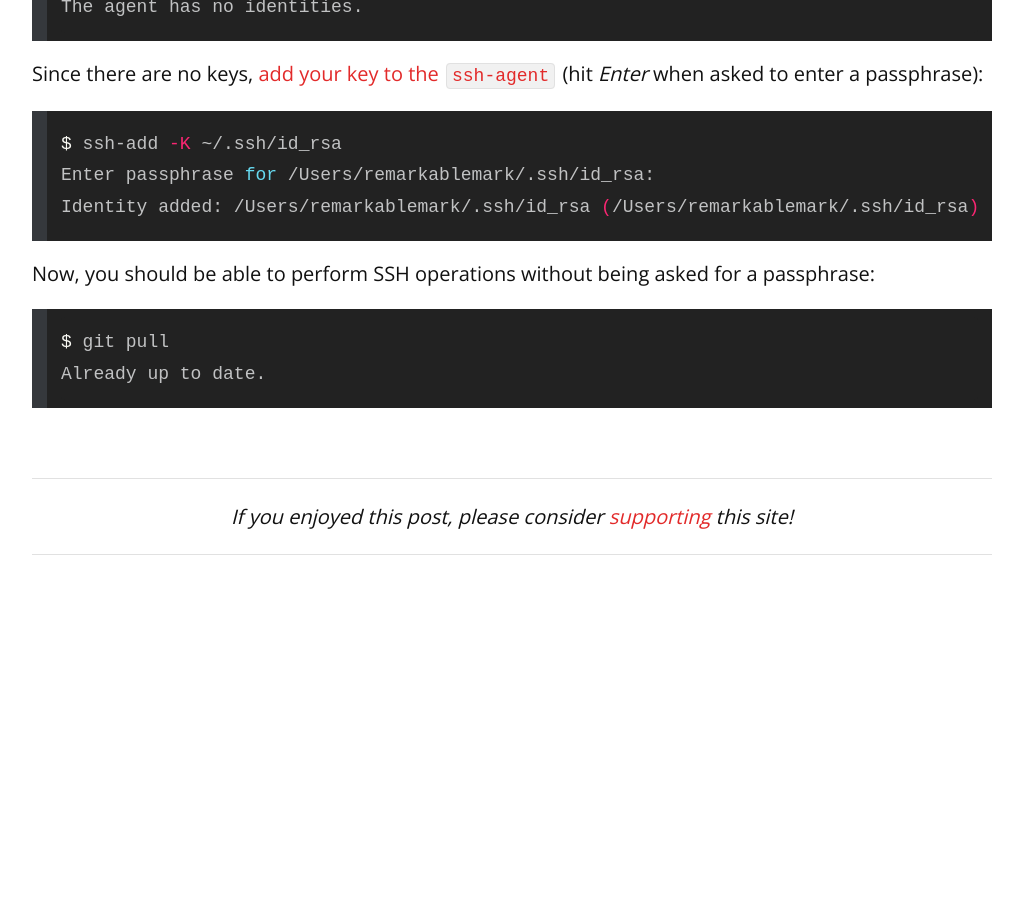
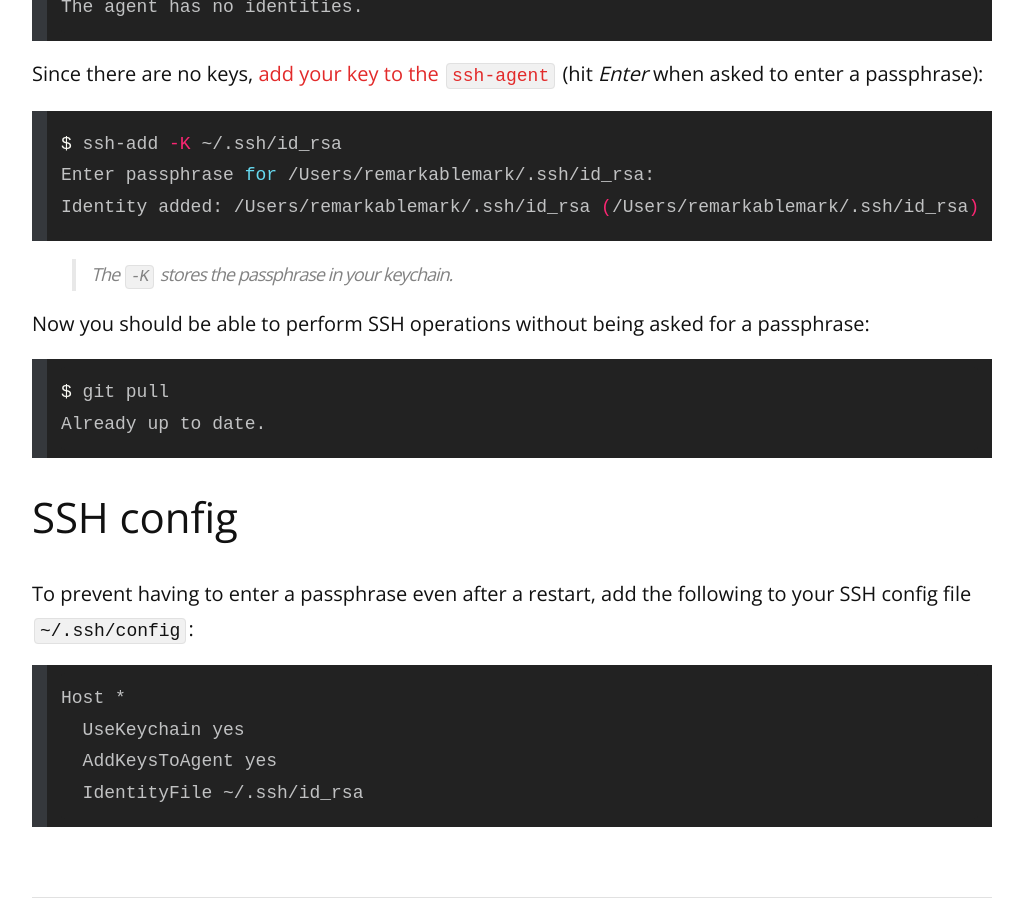
Before and after one commit to remarkablemark/remarkablemark.github.io, a Jekyll site: the page built from _posts/2020/2020-04-13-avoid-ssh-passphrase.md, in a window 1280 px wide and 900 px high, scrolled down 1736 px. Shown: the whole window, without its empty margins (128-1151 px from the left). Built offline with Jekyll 4.4.1, drawn with Linux system fonts in a browser that asks for light colours; comment, search, counter and statistics services are not loaded; before the commit the page ends 2416 px from its top, so only the background shows below that; some of the changed text lies outside the part shown.

Commit message:
feat(posts): update "Avoid SSH passphrase"
Post: 2020-04-13-avoid-ssh-passphrase.md

Add section "SSH config" that describes how to fill in password
even after a restart.

````diff
--- a/_posts/2020/2020-04-13-avoid-ssh-passphrase.md
+++ b/_posts/2020/2020-04-13-avoid-ssh-passphrase.md
@@ -2,8 +2,9 @@
 layout: post
 title: Avoid SSH passphrase
 date: 2020-04-13 20:27:17
+updated: 2020-06-28 17:59:25
 excerpt: How to avoid entering a passphrase when performing an SSH operation.
-categories: ssh mac
+categories: ssh mac passphrase keychain git
 ---
 
 I recently upgraded my macOS but when I tried to perform an SSH operation, I was asked to enter a passphrase:
@@ -69,9 +70,22 @@ Enter passphrase for /Users/remarkablemark/.ssh/id_rsa:
 Identity added: /Users/remarkablemark/.ssh/id_rsa (/Users/remarkablemark/.ssh/id_rsa)
 ```
 
-Now, you should be able to perform SSH operations without being asked for a passphrase:
+> The `-K` stores the passphrase in your keychain.
+
+Now you should be able to perform SSH operations without being asked for a passphrase:
 
 ```sh
 $ git pull
 Already up to date.
 ```
+
+## SSH config
+
+To prevent having to enter a passphrase even after a restart, add the following to your SSH config file `~/.ssh/config`:
+
+```
+Host *
+  UseKeychain yes
+  AddKeysToAgent yes
+  IdentityFile ~/.ssh/id_rsa
+```
````
